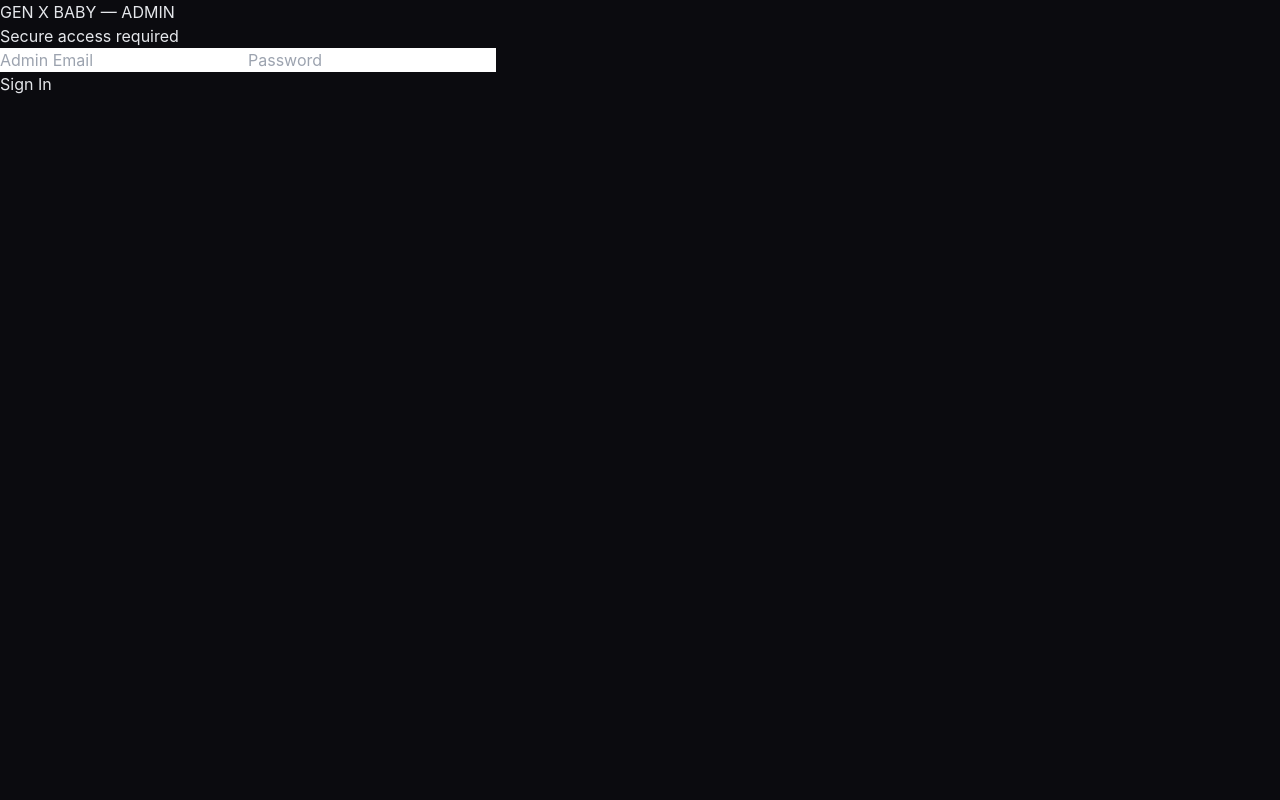
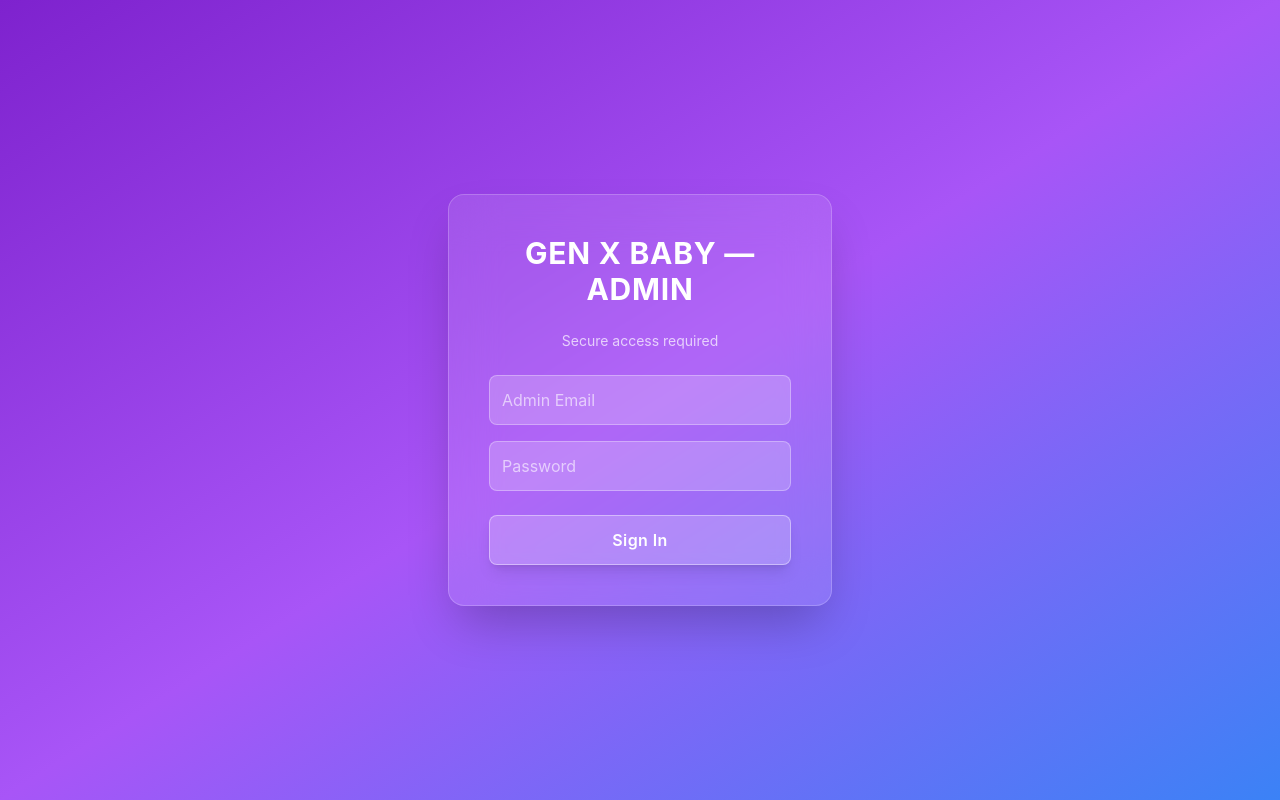
Before and after one commit to millionmike3/genxbaby-frontend, a Next.js app: page /login in a window 1280 px wide. Built offline with nearby package versions, Linux system fonts and the light colour scheme.

Commit message:
Clean reinstall after removing stale SWC and Tailwind 4

```diff
--- a/app/admin/login/page.tsx
+++ b/app/admin/login/page.tsx
@@ -3,7 +3,7 @@
 import { useState } from "react";
 import { useRouter } from "next/navigation";
 import { useAccount } from "wagmi";
-import { useSignMessage } from "@wagmi/core";
+import { useSignMessage } from "wagmi";
 
 
 export default function AdminLogin() {
--- a/package.json
+++ b/package.json
@@ -20,17 +20,18 @@
     "react": "19.2.4",
     "react-dom": "19.2.4",
     "react-hot-toast": "^2.6.0",
-    "tailwindcss": "^3.4.1",
     "viem": "^1.21.4",
     "wagmi": "^1.4.13"
   },
   "devDependencies": {
-    "@tailwindcss/postcss": "^4",
     "@types/node": "^20",
     "@types/react": "^19",
     "@types/react-dom": "^19",
+    "autoprefixer": "^10.5.4",
     "eslint": "^9",
     "eslint-config-next": "16.2.9",
+    "postcss": "^8.5.25",
+    "tailwindcss": "^3.4.19",
     "typescript": "^5"
   }
 }
--- /dev/null
+++ b/tailwind.config.js
@@ -0,0 +1,13 @@
+/** @type {import('tailwindcss').Config} */
+module.exports = {
+  darkMode: "class",
+  content: [
+    "./app/**/*.{js,ts,jsx,tsx}",
+    "./components/**/*.{js,ts,jsx,tsx}",
+    "./lib/**/*.{js,ts,jsx,tsx}",
+  ],
+  theme: {
+    extend: {},
+  },
+  plugins: [],
+};
```
Also changed, not shown: 1 other file (tests, documents, lock files or other folders).
